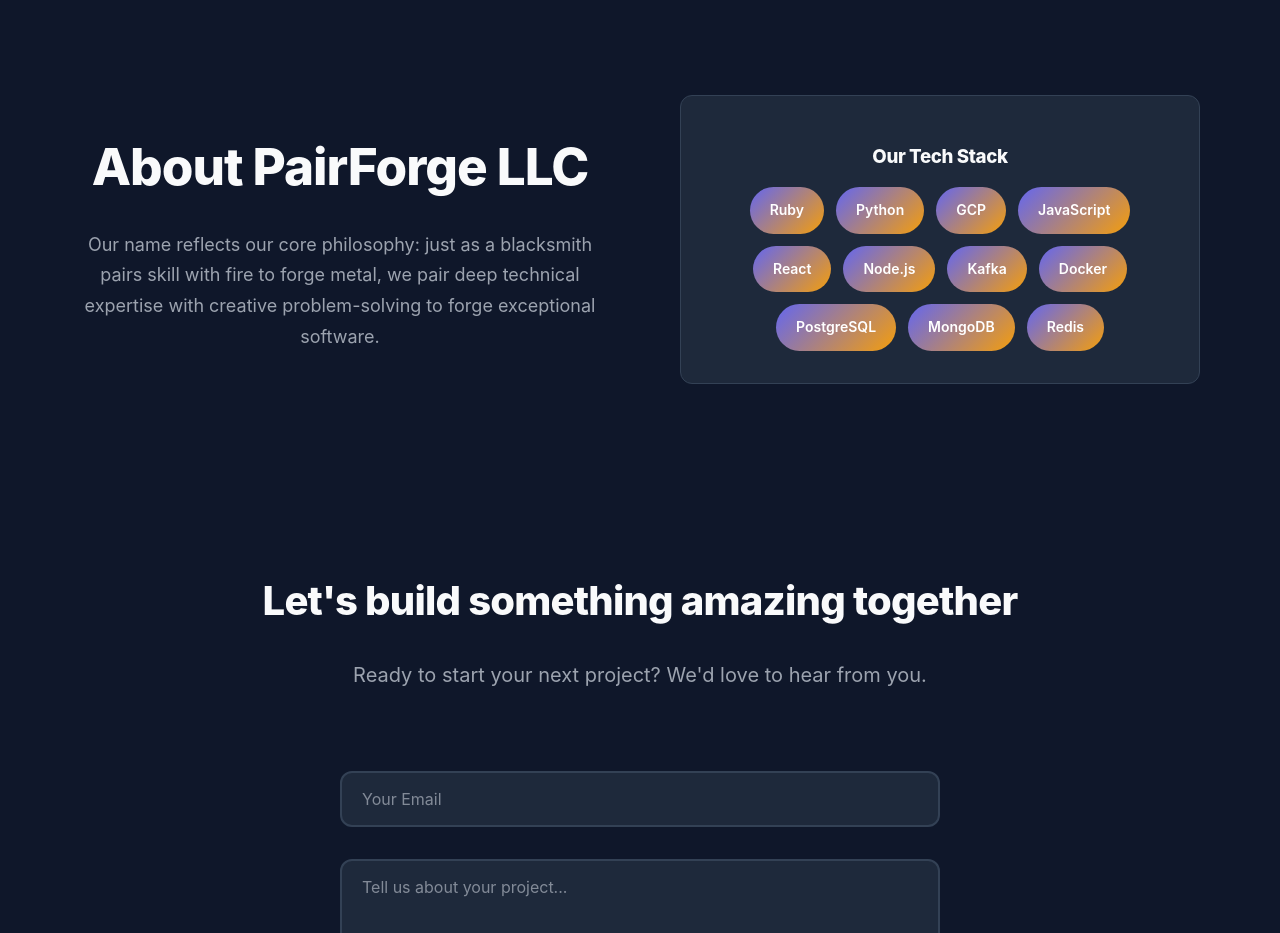
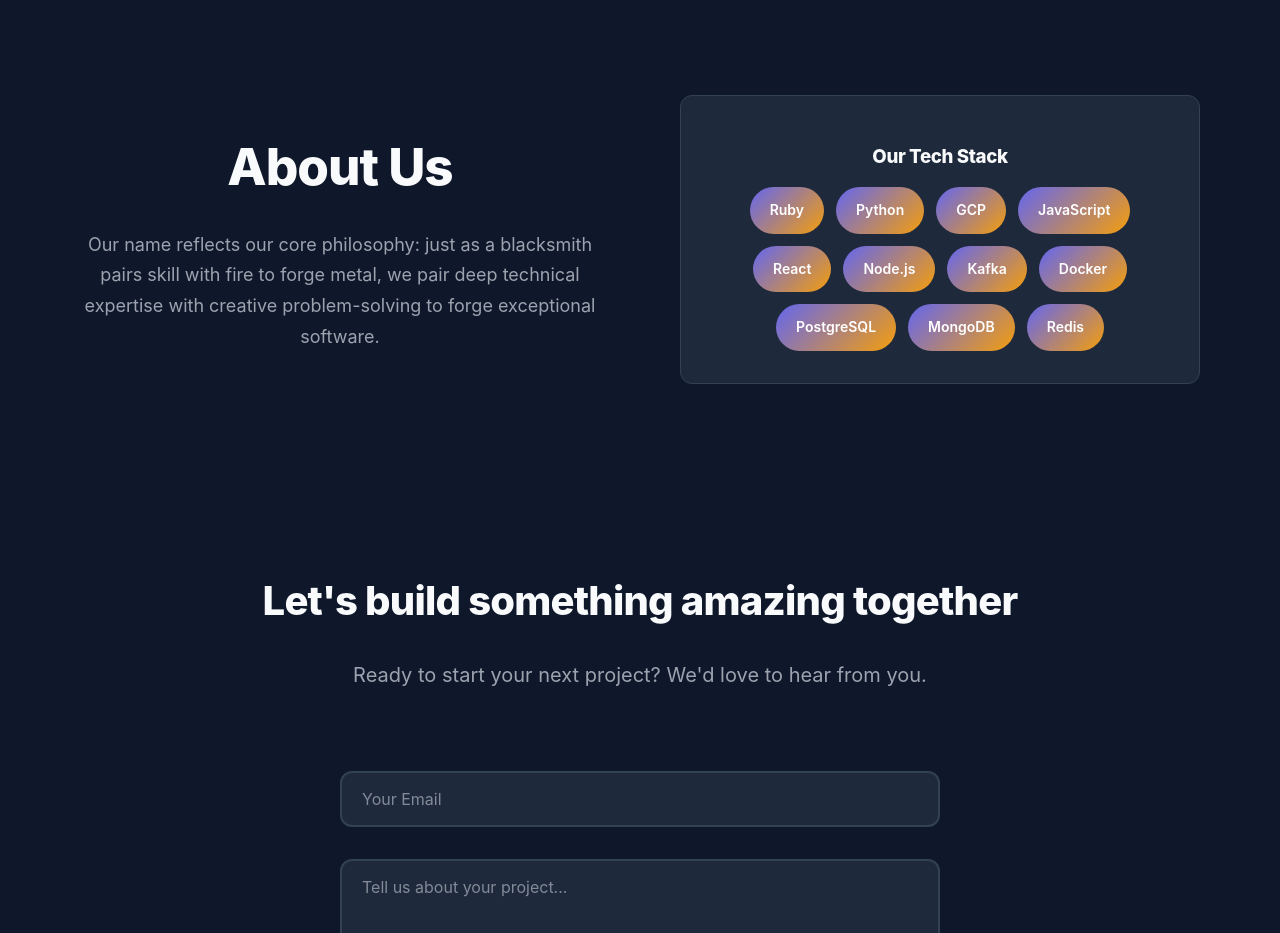
Before and after one commit to pairforge/pairforge-spa, a Svelte app: page / in a window 1280 px wide. Shown: the part 1580-2513 px from the top of the page. Built offline with nearby package versions, Linux system fonts and the light colour scheme.

Commit message:
remove llc part

```diff
--- a/src/App.svelte
+++ b/src/App.svelte
@@ -135,7 +135,7 @@
 		<div class="container">
 			<div class="about-content">
 				<div class="about-text">
-					<h2>About PairForge LLC</h2>
+					<h2>About Us</h2>
 					<p>
 						Our name reflects our core philosophy: just as a blacksmith pairs skill with fire to
 						forge metal, we pair deep technical expertise with creative problem-solving to forge
```
